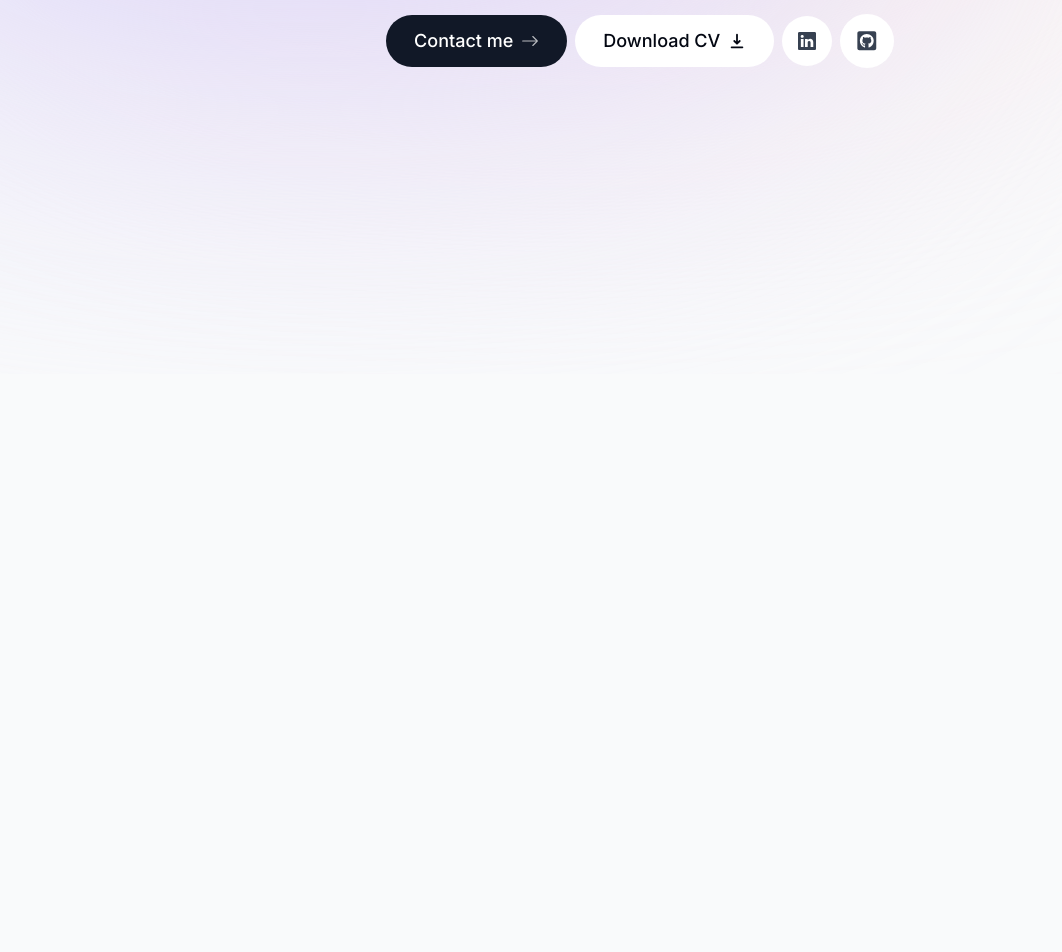
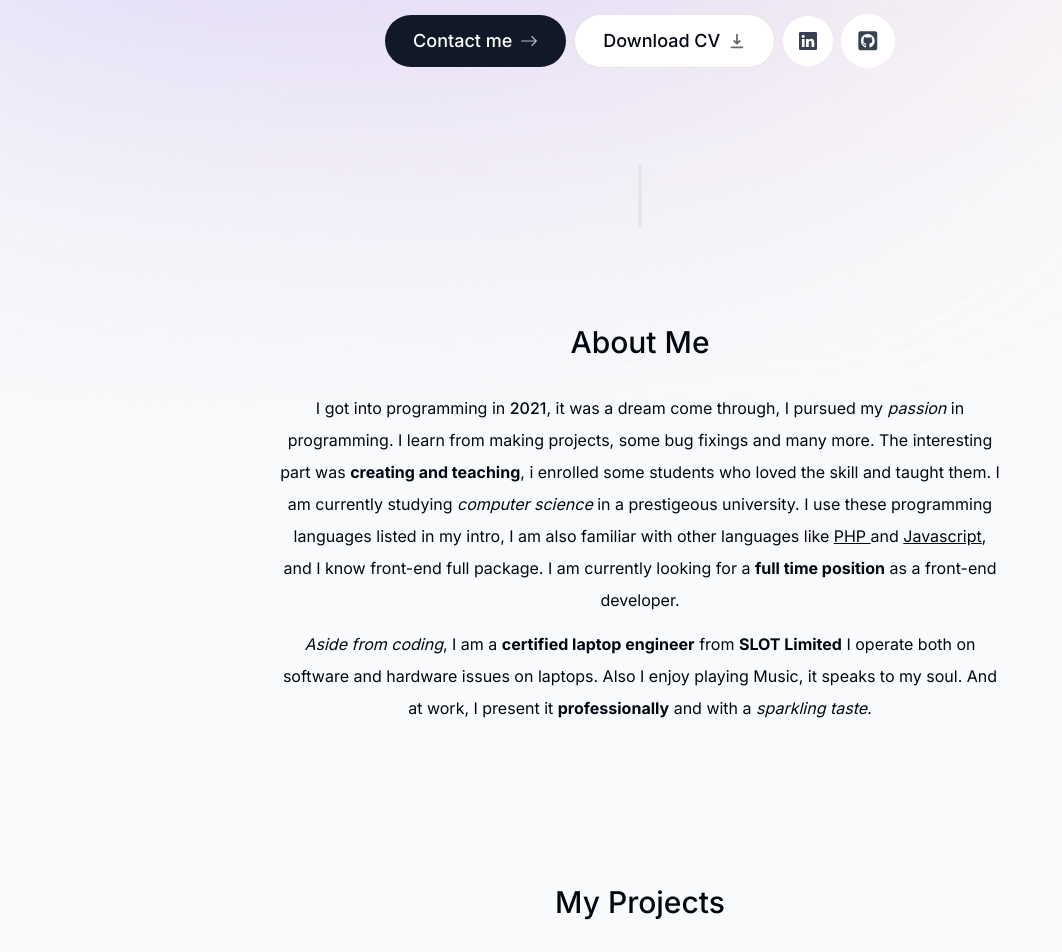
Before and after one commit to MayorChristopher/Portfolio-with-next, a Next.js app in the folder portfolio/: page / in a window 1280 px wide. Shown: the part 426-1378 px from the top of the page, without its empty margins (0-1062 px from the left). Before the commit the page ends 800 px from the top, so only its background shows below. Built offline with nearby package versions, Linux system fonts and the light colour scheme.

Commit message:
Added some files and about me

```diff
--- a/portfolio/src/app/page.tsx
+++ b/portfolio/src/app/page.tsx
@@ -1,7 +1,13 @@
+import About from "../components/about";
 import Intro from "../components/intro";
+import Projects from "../components/projects";
+import SectionDivider from "../components/section-divider";
 
 export default function Home(){
     return <main className="flex flex-col items-center px-4">
         <Intro />
+        <SectionDivider />
+        <About />
+        <Projects />
     </main>;
 }
--- /dev/null
+++ b/portfolio/src/components/about.tsx
@@ -0,0 +1,41 @@
+"use client";
+
+import React from "react";
+import SectionHeading from "./section-heading";
+import { motion } from "framer-motion";
+
+export default function About() {
+  return (
+    <motion.section className="mb-28 max-w-[45rem] text-center leading-8 sm:mb-40"
+     initial={{opacity:0 , y:100}}
+     animate={{ opacity:1 , y:0 }}
+     transition={{ delay:0.175 }}
+    >
+      <SectionHeading>About me</SectionHeading>
+      <p className="mb-3">
+        I got into programming in <span className="font-medium">2021</span>, it
+        was a dream come through, I pursued my{" "}
+        <span className="italic">passion</span> in programming. I learn from
+        making projects, some bug fixings and many more. The interesting part
+        was <span className="font-bold">creating and teaching</span>, i enrolled
+        some students who loved the skill and taught them. I am currently
+        studying <span className="italic">computer science</span> in a
+        prestigeous university. I use these programming languages listed in my
+        intro, I am also familiar with other languages like{" "}
+        <span className="underline">PHP </span> and <span className='underline'>Javascript</span>, and I know
+        front-end full package. I am currently looking for a{" "}
+        <span className="font-bold"> full time position</span> as a front-end
+        developer.
+      </p>
+      <p>
+        <span className="italic">Aside from coding</span>, I am a{" "}
+        <span className="font-bold"> certified laptop engineer</span> from{" "}
+        <span className="font-bold">SLOT Limited</span> I operate both on
+        software and hardware issues on laptops. Also I enjoy playing{" "}
+        <span className="italics">Music</span>, it speaks to my soul. And at
+        work, I present it <span className="font-bold">professionally</span> and
+        with a <span className="italic"> sparkling taste</span>.
+      </p>
+    </motion.section>
+  );
+}
--- a/portfolio/src/components/intro.tsx
+++ b/portfolio/src/components/intro.tsx
@@ -47,12 +47,12 @@ export default function Intro() {
           </motion.span>
         </div>
       </div>
-      <motion.p
+      <motion.h1
         className="mb-10 mt-4 px-4 text-xl font-medium !leading-[1.5] sm:text-2xl"
         initial={{ opacity: 0, y: 100 }}
         animate={{ opacity: 1, y: 0 }}
       >
-        <span className="font-bold">Hello I'm Mayor. </span> I'm a{" "}
+        <span className="font-bold">Hello I'm Mayor Ugochukwu. </span> I'm a{" "}
         <span className="font-bold">front-end Developer</span> with{" "}
         <span className="font-bold">3 years + </span> experience. I love
         developing responsive <span className="italic">web sites and apps</span>
@@ -61,28 +61,38 @@ export default function Intro() {
           {" "}
           React (Next.js), React-native, and Python.{" "}
         </span>
-      </motion.p>
+      </motion.h1>
 
-      <motion.div className="flex flex-col sm:flex-row items-center justify-center gap-2 px-4 text-lg font-medium"
-      initial={{ opacity: 0, y: 100 }}
-      animate={{ opacity: 1, y: 0 }}
-      transition={{
-        delay:0.1,
-      }}
+      <motion.div
+        className="flex flex-col sm:flex-row items-center justify-center gap-2 px-4 text-lg font-medium"
+        initial={{ opacity: 0, y: 100 }}
+        animate={{ opacity: 1, y: 0 }}
+        transition={{
+          delay: 0.1,
+        }}
       >
         <Link
           href="#contact"
-          className="group bg-gray-900 text-white px-7 py-3 flex items-center gap-2 rounded-full outline-none focus-scale-110 hover-scale-110 hover:bg-gray-950 active-scale-150 transition"
+          className="group bg-gray-900 text-white px-7 py-3 flex items-center gap-2 rounded-full outline-none focus-scale-110 hover:scale-110 hover:bg-gray-950 active-scale-105 transition"
         >
-          Contact me <BsArrowRight className="opacity-70 group-hover:translate-x-1 transition " />
+          Contact me{" "}
+          <BsArrowRight className="opacity-70 group-hover:translate-x-1 transition " />
         </Link>
-        <a className="bg-white px-7 py-3 flex items-center gap-2 rounded-full">
-          Download CV <HiDownload />
+
+        <a className="group bg-white px-7 py-3 flex items-center gap-2 rounded-full outline-none focus-scale-110 hover:scale-110 active-scale-105 transition cursor-pointer border border-black/10"
+            href="/CV.pdf"
+            download>
+          Download CV{" "}
+          <HiDownload
+            className="opacity-60 group-hover:translate-y-1 transition "
+          />
         </a>
-        <a className="bg-white p-4 text-gray-700 flex items-center gap-2 rounded-full">
+
+        <a className="bg-white p-4 text-gray-700 flex items-center gap-2 rounded-full focus-scale-[1.15] hover:text-gray-950 hover:scale-[1.15] active-scale-105 transition" href="https://www.linkedin.com/in/ugochukwu-mayor-978707283" target="_blank">
           <BsLinkedin />
         </a>
-        <a className="bg-white p-4 text-gray-700 flex items-center gap-2 text-[1.35rem] rounded-full">
+
+        <a className="bg-white p-4 text-gray-700 flex items-center gap-2 text-[1.35rem] rounded-full focus-scale-[1.15] hover:text-gray-950 hover:scale-[1.15] active-scale-105 transition" href="https://github.com/MayorChristopher" target="_blank">
           <FaGithubSquare />
         </a>
       </motion.div>
--- /dev/null
+++ b/portfolio/src/components/projects.tsx
@@ -0,0 +1,8 @@
+import React from 'react'
+import SectionHeading from './section-heading'
+
+export default function Projects() {
+  return (
+    <SectionHeading>My projects</SectionHeading>
+  )
+}
--- /dev/null
+++ b/portfolio/src/components/section-divider.tsx
@@ -0,0 +1,14 @@
+"use client";
+
+import React from 'react';
+import { motion } from "framer-motion";
+
+export default function SectionDivider() {
+  return (
+    <motion.div className='bg-gray-200 my-24 h-16 w-1 rounded-full hidden sm:block'
+    initial = {{ opacity:0 , y:100 }}
+    animate =  {{ opacity:1 ,  y:0 }}
+    transition =  {{ delay: 0.125 }}
+    ></motion.div>
+  )
+}
--- /dev/null
+++ b/portfolio/src/components/section-heading.tsx
@@ -0,0 +1,14 @@
+import React from "react";
+
+type SectionHeadingProps = {
+    children: React.ReactNode;
+}
+
+export default function SectionHeading(
+    {children}: SectionHeadingProps) {
+  return(
+  <h2 className="text-3xl font-medium capitalize mb-8">
+    {children}
+    </h2>
+  );
+}
--- a/portfolio/src/lib/data.ts
+++ b/portfolio/src/lib/data.ts
@@ -35,26 +35,26 @@ export const links = [
 
 export const experiencesData = [
   {
-    title: "Graduated bootcamp",
-    location: "Miami, FL",
+    title: "Graduated",
+    location: "Michael Okpara Unversity of Agriculture Umudike, Abia State, Nigeria, West Afica. ",
     description:
-      "I graduated after 6 months of studying. I immediately found a job as a front-end developer.",
+      "I graduated after 4 years of studying. I immediately found a job as a front-end developer.",
     icon: React.createElement(LuGraduationCap),
-    date: "2019",
+    date: "2026",
   },
   {
     title: "Front-End Developer",
-    location: "Orlando, FL",
+    location: "MOUAU",
     description:
-      "I worked as a front-end developer for 2 years in 1 job and 1 year in another job. I also upskilled to the full stack.",
+      "I worked as a front-end developer for 3 years now. I also upskilled to the full stack, My stack includes React, Next.js, TypeScript, Tailwind  and MongoDB. I'm open to full-time opportunities.",
     icon: React.createElement(CgWorkAlt),
-    date: "2019 - 2021",
+    date: "2021 - till date",
   },
   {
-    title: "Full-Stack Developer",
-    location: "Houston, TX",
+    title: "Laptop Engineer",
+    location: "SLOT Limited",
     description:
-      "I'm now a full-stack developer working as a freelancer. My stack includes React, Next.js, TypeScript, Tailwind, Prisma and MongoDB. I'm open to full-time opportunities.",
+      "I'm now a Laptop Engineer.",
     icon: React.createElement(FaReact),
     date: "2021 - present",
   },
@@ -82,7 +82,7 @@ export const projectsData = [
     tags: ["React", "Next.js", "SQL", "Tailwind", "Framer"],
     imageUrl: wordanalyticsImg,
   },
-] as const;
+];
 
 export const skillsData = [
   "HTML",
@@ -96,12 +96,7 @@ export const skillsData = [
   "Tailwind",
   "Prisma",
   "MongoDB",
-  "Redux",
-  "GraphQL",
-  "Apollo",
-  "Express",
   "PostgreSQL",
   "Python",
-  "Django",
   "Framer Motion",
 ] as const;
```
Also changed, not shown: 1 other file (tests, documents, lock files or other folders).
